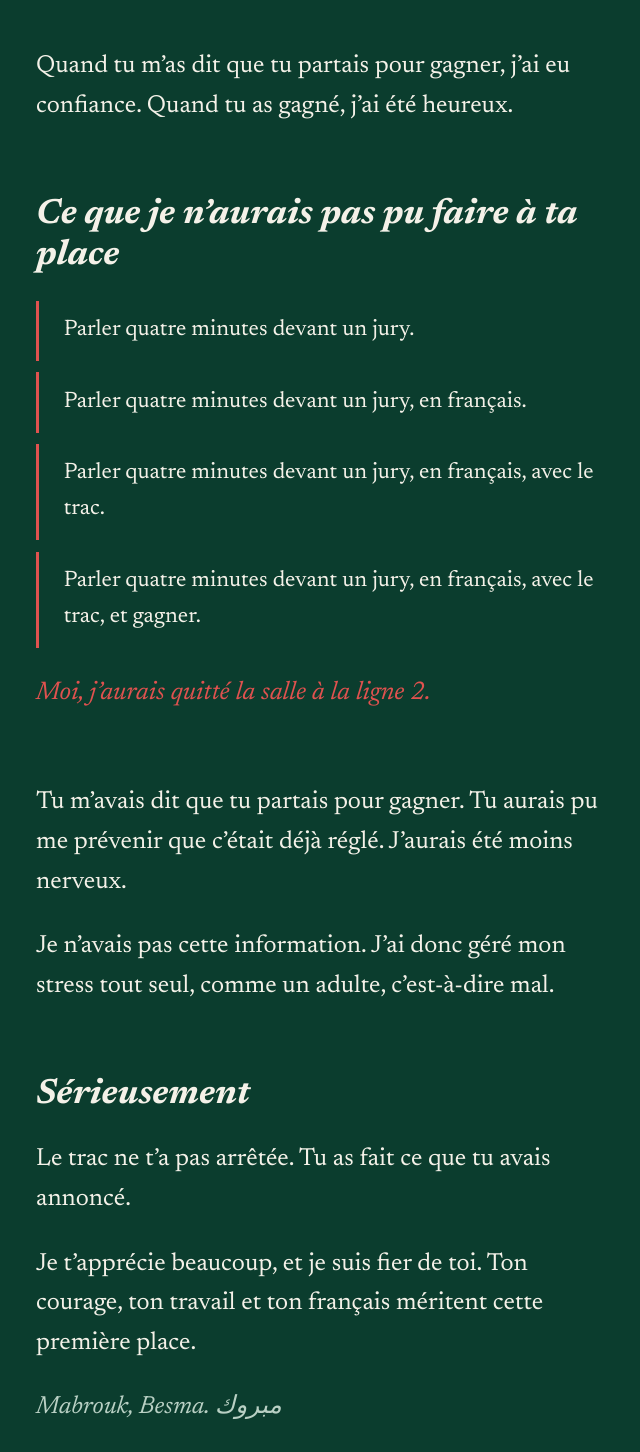
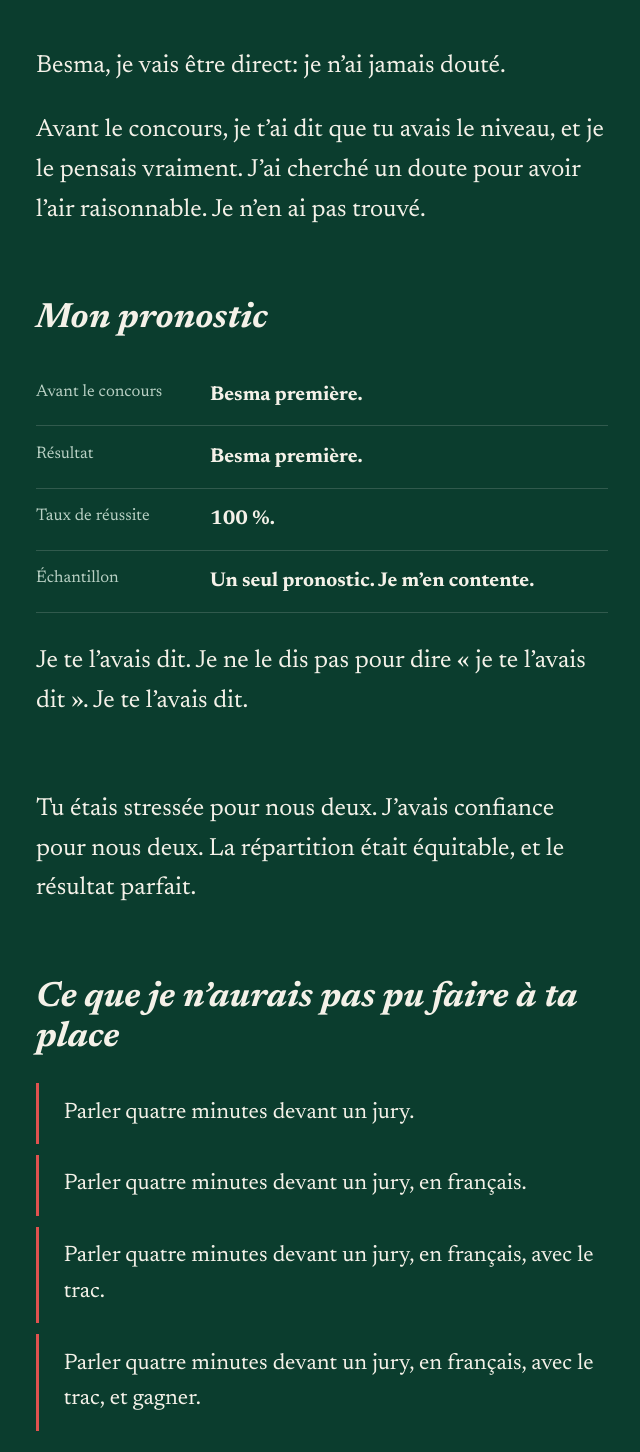
Before and after one commit to frij60-code/besma, a website built with Vite: page index.html in a window 1280 px wide. Shown: the part 701-2153 px from the top of the page, without its empty margins (318-958 px from the left). Built offline with nearby package versions, Linux system fonts and the light colour scheme.

Commit message:
Add files via upload

```diff
--- a/index.html
+++ b/index.html
@@ -21,7 +21,23 @@
 
 <main>
   <section class="blk rev">
-    <p>Quand tu m’as dit que tu partais pour gagner, j’ai eu confiance. Quand tu as gagné, j’ai été heureux.</p>
+    <p>Besma, je vais être direct: je n’ai jamais douté.</p>
+    <p>Avant le concours, je t’ai dit que tu avais le niveau, et je le pensais vraiment. J’ai cherché un doute pour avoir l’air raisonnable. Je n’en ai pas trouvé.</p>
+  </section>
+
+  <section class="blk">
+    <h2 class="rev">Mon pronostic</h2>
+    <dl class="rows">
+      <div class="rev" style="--i:0"><dt>Avant le concours</dt><dd>Besma première.</dd></div>
+      <div class="rev" style="--i:1"><dt>Résultat</dt><dd>Besma première.</dd></div>
+      <div class="rev" style="--i:2"><dt>Taux de réussite</dt><dd>100 %.</dd></div>
+      <div class="rev" style="--i:3"><dt>Échantillon</dt><dd>Un seul pronostic. Je m’en contente.</dd></div>
+    </dl>
+    <p class="rev">Je te l’avais dit. Je ne le dis pas pour dire « je te l’avais dit ». Je te l’avais dit.</p>
+  </section>
+
+  <section class="blk rev">
+    <p>Tu étais stressée pour nous deux. J’avais confiance pour nous deux. La répartition était équitable, et le résultat parfait.</p>
   </section>
 
   <section class="blk">
@@ -35,16 +51,13 @@
     <p class="rev punch">Moi, j’aurais quitté la salle à la ligne 2.</p>
   </section>
 
-  <section class="blk rev">
-    <p>Tu m’avais dit que tu partais pour gagner. Tu aurais pu me prévenir que c’était déjà réglé. J’aurais été moins nerveux.</p>
-    <p>Je n’avais pas cette information. J’ai donc géré mon stress tout seul, comme un adulte, c’est-à-dire mal.</p>
-  </section>
-
-  <section class="blk rev serious">
-    <h2>Sérieusement</h2>
-    <p>Le trac ne t’a pas arrêtée. Tu as fait ce que tu avais annoncé.</p>
-    <p>Je t’apprécie beaucoup, et je suis fier de toi. Ton courage, ton travail et ton français méritent cette première place.</p>
-    <p class="sig">Mabrouk, Besma. <span lang="ar" dir="rtl">مبروك</span></p>
+  <section class="blk serious">
+    <h2 class="rev">Sérieusement</h2>
+    <p class="rev">Tu as dit à voix haute que tu partais pour gagner. Peu de gens osent annoncer leur ambition, parce qu’après, tout le monde sait si elle est tenue. Toi, tu l’as annoncée, et tu l’as tenue.</p>
+    <p class="rev">Tu avais le trac, et tu y es allée quand même. Le courage ressemble à cela: avoir peur et avancer. Un jury t’a écoutée quatre minutes et a vu ce que je savais déjà.</p>
+    <p class="rev">Ton niveau en français, ton travail et ton courage ont fait cette première place. Personne ne l’a faite à ta place, et moi encore moins.</p>
+    <p class="rev">Je t’apprécie vraiment, et je suis fier de toi. Profite de ce soir. Tu l’as mérité, de la première à la dernière seconde de tes quatre minutes.</p>
+    <p class="rev sig">Mabrouk, Besma. <span lang="ar" dir="rtl">مبروك</span></p>
   </section>
 
   <section class="blk rev">
--- a/main.js
+++ b/main.js
@@ -47,13 +47,13 @@ async function drawCert() {
   x.fillStyle = INK; x.font = "400 40px " + F;
   let y = 550;
   y = wrap(x, "Pour avoir monté sur scène avec le trac, parlé pendant quatre minutes et en être redescendue avec la première place.", 800, y, 1180, 54) + 14;
-  y = wrap(x, "Le Trac a été informé de sa défaite. Il n’a pas fait appel.", 800, y, 1180, 54) + 14;
+  y = wrap(x, "Le Trac a été informé de sa défaite. Il n’a pas fait appel. Le pronostic de son supporter est confirmé.", 800, y, 1180, 54) + 14;
   wrap(x, "Ce certificat n’a aucune valeur officielle. Ta victoire en a une. Bravo pour ton courage, ton travail et ton français. Ton prénom veut dire sourire, et tu en as fait naître plusieurs aujourd’hui.", 800, y, 1180, 54);
   x.fillStyle = RED; x.beginPath(); x.arc(800, 985, 52, 0, Math.PI * 2); x.fill();
   x.fillStyle = "#fff"; x.font = "700 64px " + F; x.fillText("1", 800, 1007);
   x.fillStyle = INK; x.font = "italic 400 28px " + F;
   x.textAlign = "left"; x.fillText("Fait le 28 octobre 2026", 130, 1000);
-  x.textAlign = "right"; x.fillText("Ton supporter, qui a retenu son souffle", 1470, 1000);
+  x.textAlign = "right"; x.fillText("Ton supporter, qui n’a jamais douté", 1470, 1000);
 }
 drawCert();
 
--- a/style.css
+++ b/style.css
@@ -31,3 +31,9 @@ footer{max-width:620px;margin:0 auto;padding:72px 24px 110px;font-style:italic;c
   .hero h1,.bravo{animation:none}
   .js .rev{opacity:1;transform:none;transition:none}
 }
+
+.rows{margin:0 0 1.4em}
+.rows div{display:grid;grid-template-columns:10rem 1fr;gap:14px;padding:.7em 0;border-bottom:1px solid rgba(244,241,232,.16)}
+.rows dt{color:var(--mute);font-size:1.05rem}
+.rows dd{margin:0;font-weight:700;font-size:1.25rem}
+@media (max-width:480px){.rows div{grid-template-columns:1fr;gap:2px}}
```
